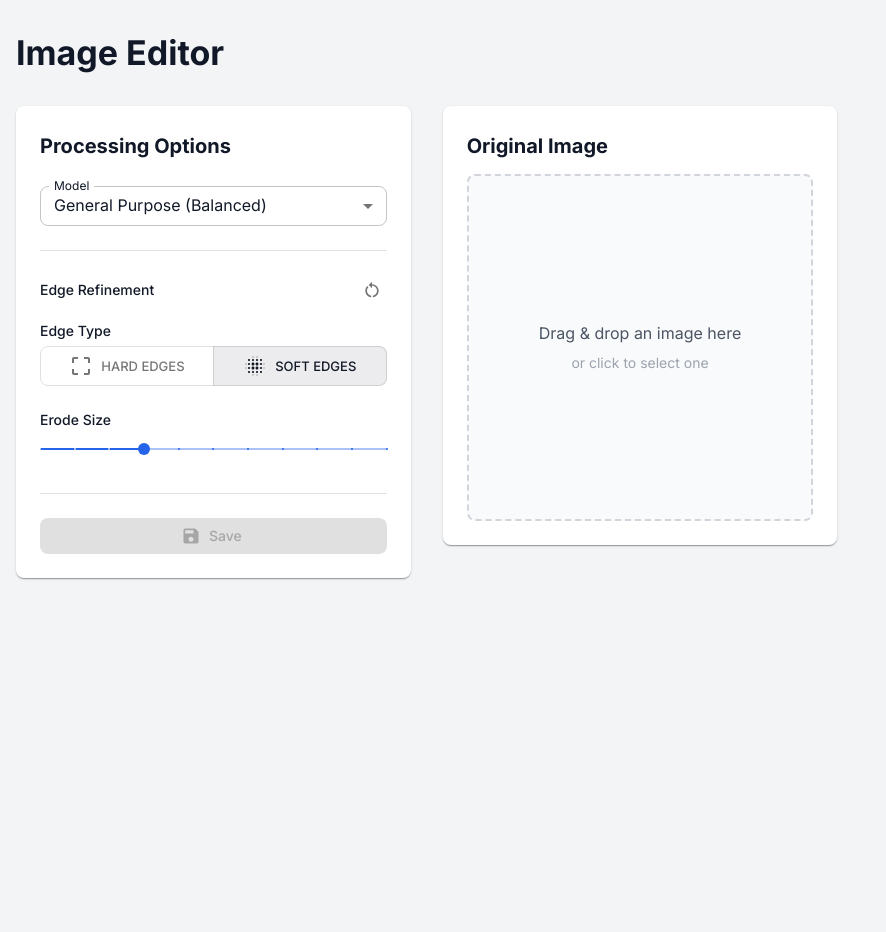
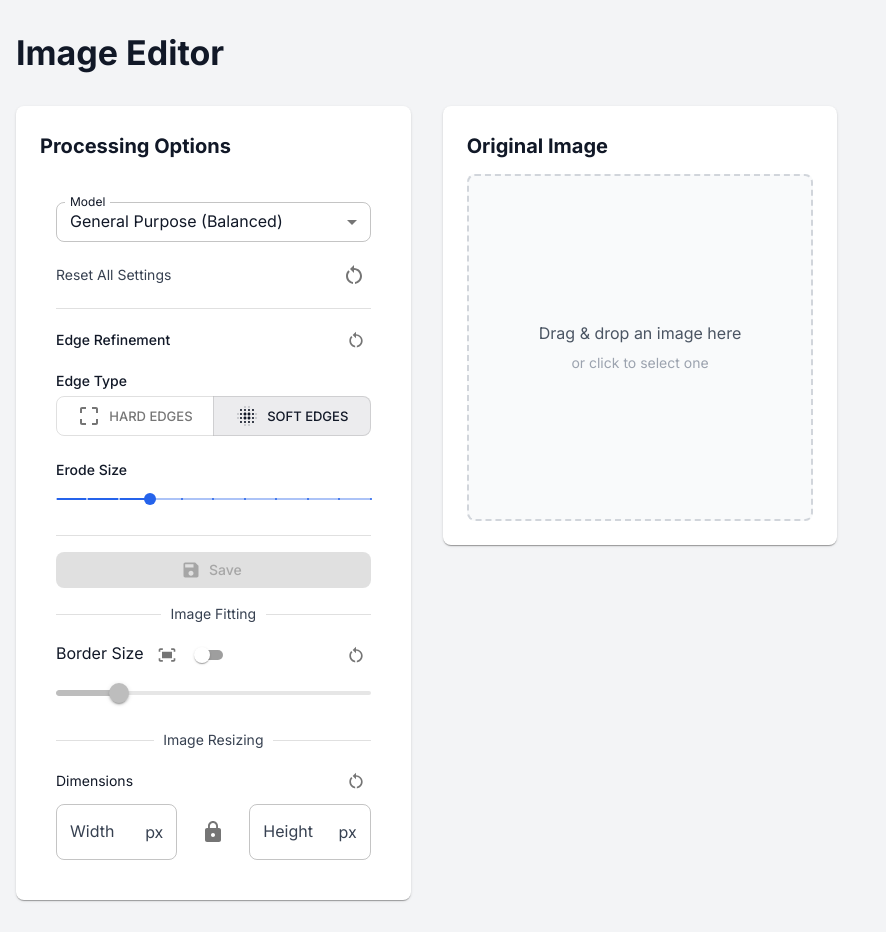
Before and after one commit to astrimbu/background-remover, a Next.js app in the folder frontend/: page / in a window 1280 px wide. Shown: the whole page, without its empty margins (0-886 px from the left). Before the commit the page ends 800 px from the top, so only its background shows below. Built offline with nearby package versions, Linux system fonts and the light colour scheme.

Commit message:
Image fitting and resizing, centralized DEFAULT_SETTINGS in frontend
- Implement border fitting, aspect ratio preservation, and precise dimension control
- Update API, store, and types to support new image manipulation settings
- Refactor processing controls with more granular and intuitive settings

```diff
--- a/frontend/components/ProcessingControls/index.tsx
+++ b/frontend/components/ProcessingControls/index.tsx
@@ -2,7 +2,7 @@
 
 import { useCallback, useState, useEffect } from 'react';
 import { useEditorStore } from '@/stores/editorStore';
-import { AVAILABLE_MODELS } from '@/types/editor';
+import { AVAILABLE_MODELS, DEFAULT_SETTINGS } from '@/types/editor';
 import { imageApi } from '@/lib/api';
 import {
   FormControl,
@@ -22,24 +22,26 @@ import {
   IconButton,
   Tooltip,
   ToggleButtonGroup,
-  ToggleButton
+  ToggleButton,
+  TextField,
+  InputAdornment,
+  Switch
 } from '@mui/material';
 import SaveIcon from '@mui/icons-material/Save';
 import RestartAltIcon from '@mui/icons-material/RestartAlt';
 import CropFreeIcon from '@mui/icons-material/CropFree';
 import BlurOnIcon from '@mui/icons-material/BlurOn';
-
-// Default values for edge refinement settings
-const defaultEdgeSettings = {
-  foregroundThreshold: 50,
-  erodeSize: 3
-};
+import AspectRatioIcon from '@mui/icons-material/AspectRatio';
+import FitScreenIcon from '@mui/icons-material/FitScreen';
+import LockIcon from '@mui/icons-material/Lock';
+import LockOpenIcon from '@mui/icons-material/LockOpen';
 
 export function ProcessingControls() {
   const settings = useEditorStore(state => state.settings);
   const currentImage = useEditorStore(state => state.currentImage);
   const processedImage = useEditorStore(state => state.processedImage);
-  const { updateSettings, addToHistory } = useEditorStore(state => state.actions);
+  const originalDimensions = useEditorStore(state => state.originalDimensions);
+  const { updateSettings, addToHistory, resetSettings } = useEditorStore(state => state.actions);
 
   const [isProcessing, setIsProcessing] = useState(false);
   const [error, setError] = useState<string | null>(null);
@@ -125,13 +127,72 @@ export function ProcessingControls() {
 
   const handleResetEdgeSettings = useCallback(() => {
     updateSettings({
-      foregroundThreshold: defaultEdgeSettings.foregroundThreshold,
-      erodeSize: defaultEdgeSettings.erodeSize
+      foregroundThreshold: DEFAULT_SETTINGS.foregroundThreshold,
+      erodeSize: DEFAULT_SETTINGS.erodeSize
     });
   }, [updateSettings]);
 
+  const handleResetFittingSettings = useCallback(() => {
+    updateSettings({
+      borderEnabled: DEFAULT_SETTINGS.borderEnabled,
+      borderSize: DEFAULT_SETTINGS.borderSize
+    });
+  }, [updateSettings]);
+
+  const handleResetResizingSettings = useCallback(() => {
+    updateSettings({
+      targetWidth: originalDimensions?.width ?? null,
+      targetHeight: originalDimensions?.height ?? null,
+      maintainAspectRatio: DEFAULT_SETTINGS.maintainAspectRatio
+    });
+  }, [updateSettings, originalDimensions]);
+
+  const handleResetAll = useCallback(() => {
+    resetSettings();
+  }, [resetSettings]);
+
+  const handleAspectRatioToggle = useCallback(() => {
+    updateSettings({ maintainAspectRatio: !settings.maintainAspectRatio });
+  }, [settings.maintainAspectRatio, updateSettings]);
+
+  const handleDimensionChange = useCallback((dimension: 'targetWidth' | 'targetHeight') => (event: React.ChangeEvent<HTMLInputElement>) => {
+    const value = event.target.value === '' ? null : Number(event.target.value);
+    if (value === null || (value > 0 && value <= 10000)) {
+      if (settings.maintainAspectRatio && currentImage) {
+        const img = new Image();
+        img.src = URL.createObjectURL(currentImage);
+        img.onload = () => {
+          const aspectRatio = img.width / img.height;
+          if (dimension === 'targetWidth' && value !== null) {
+            updateSettings({
+              targetWidth: value,
+              targetHeight: Math.round(value / aspectRatio)
+            });
+          } else if (dimension === 'targetHeight' && value !== null) {
+            updateSettings({
+              targetHeight: value,
+              targetWidth: Math.round(value * aspectRatio)
+            });
+          } else {
+            updateSettings({
+              [dimension]: value
+            });
+          }
+        };
+      } else {
+        updateSettings({
+          [dimension]: value
+        });
+      }
+    }
+  }, [settings.maintainAspectRatio, currentImage, updateSettings]);
+
+  const handleBorderToggle = useCallback(() => {
+    updateSettings({ borderEnabled: !settings.borderEnabled });
+  }, [settings.borderEnabled, updateSettings]);
+
   return (
-    <Stack spacing={3}>
+    <Stack spacing={2} sx={{ width: '100%', p: 2 }}>
       {/* Model Selection */}
       <FormControl>
         <InputLabel id="model-select-label" sx={{ color: 'text.primary' }}>Model</InputLabel>
@@ -152,6 +213,17 @@ export function ProcessingControls() {
         </Select>
       </FormControl>
 
+      <Box sx={{ display: 'flex', alignItems: 'center', justifyContent: 'space-between', mt: 2 }}>
+        <Typography variant="body2" color="text.secondary">
+          Reset All Settings
+        </Typography>
+        <Tooltip title="Reset all settings to defaults">
+          <IconButton onClick={handleResetAll} size="small">
+            <RestartAltIcon />
+          </IconButton>
+        </Tooltip>
+      </Box>
+
       <Divider />
 
       {/* Edge Refinement */}
@@ -160,7 +232,7 @@ export function ProcessingControls() {
           <Typography variant="subtitle2" sx={{ color: 'text.primary', fontWeight: 'medium' }}>
             Edge Refinement
           </Typography>
-          <Tooltip title="Reset to defaults">
+          <Tooltip title="Reset edge settings">
             <IconButton
               onClick={handleResetEdgeSettings}
               size="small"
@@ -252,6 +324,95 @@ export function ProcessingControls() {
           <CircularProgress size={24} />
         </Box>
       )}
+
+      <Divider sx={{ my: 2 }}>
+        <Typography variant="body2" color="text.secondary">
+          Image Fitting
+        </Typography>
+      </Divider>
+
+      <Box>
+        <Box sx={{ display: 'flex', alignItems: 'center', justifyContent: 'space-between', mb: 1 }}>
+          <Box sx={{ display: 'flex', alignItems: 'center' }}>
+            <Typography>
+              Border Size
+              <Tooltip title="Adds padding around the image content">
+                <IconButton size="small" sx={{ ml: 1 }}>
+                  <FitScreenIcon fontSize="small" />
+                </IconButton>
+              </Tooltip>
+            </Typography>
+            <Switch
+              checked={settings.borderEnabled}
+              onChange={handleBorderToggle}
+              size="small"
+              sx={{ ml: 1 }}
+            />
+          </Box>
+          <Tooltip title="Reset border settings">
+            <IconButton onClick={handleResetFittingSettings} size="small">
+              <RestartAltIcon fontSize="small" />
+            </IconButton>
+          </Tooltip>
+        </Box>
+        <Slider
+          value={localSettings.borderSize}
+          onChange={handleSliderChange('borderSize')}
+          onChangeCommitted={handleSliderChangeCommitted('borderSize')}
+          min={0}
+          max={50}
+          disabled={!settings.borderEnabled}
+          valueLabelDisplay="auto"
+          valueLabelFormat={(value) => `${value}%`}
+        />
+      </Box>
+
+      <Divider sx={{ my: 2 }}>
+        <Typography variant="body2" color="text.secondary">
+          Image Resizing
+        </Typography>
+      </Divider>
+
+      <Box>
+        <Box sx={{ display: 'flex', alignItems: 'center', justifyContent: 'space-between', mb: 1 }}>
+          <Typography variant="body2">Dimensions</Typography>
+          <Tooltip title="Reset to original dimensions">
+            <IconButton onClick={handleResetResizingSettings} size="small">
+              <RestartAltIcon fontSize="small" />
+            </IconButton>
+          </Tooltip>
+        </Box>
+
+        <Stack direction="row" spacing={2} alignItems="center">
+          <FormControl fullWidth>
+            <TextField
+              label="Width"
+              type="number"
+              value={settings.targetWidth ?? ''}
+              onChange={handleDimensionChange('targetWidth')}
+              InputProps={{
+                endAdornment: <InputAdornment position="end">px</InputAdornment>
+              }}
+            />
+          </FormControl>
+
+          <IconButton onClick={handleAspectRatioToggle}>
+            {settings.maintainAspectRatio ? <LockIcon /> : <LockOpenIcon />}
+          </IconButton>
+
+          <FormControl fullWidth>
+            <TextField
+              label="Height"
+              type="number"
+              value={settings.targetHeight ?? ''}
+              onChange={handleDimensionChange('targetHeight')}
+              InputProps={{
+                endAdornment: <InputAdornment position="end">px</InputAdornment>
+              }}
+            />
+          </FormControl>
+        </Stack>
+      </Box>
     </Stack>
   );
 }
--- a/frontend/stores/editorStore.ts
+++ b/frontend/stores/editorStore.ts
@@ -1,27 +1,41 @@
 import { create } from 'zustand';
 import { devtools } from 'zustand/middleware';
-import { EditorState, ProcessingOptions, AVAILABLE_MODELS, HistoryEntry } from '@/types/editor';
-
-const initialSettings: ProcessingOptions = {
-  model: 'u2net',
-  foregroundThreshold: 50,
-  erodeSize: 3
-};
+import { EditorState, ProcessingOptions, AVAILABLE_MODELS, HistoryEntry, DEFAULT_SETTINGS } from '@/types/editor';
 
 export const useEditorStore = create<EditorState>()(
   devtools(
     (set) => ({
       currentImage: null,
       processedImage: null,
+      originalDimensions: null,
       history: [],
-      settings: initialSettings,
+      settings: DEFAULT_SETTINGS,
       maximizedView: null,
       actions: {
-        setCurrentImage: (file) => set({ currentImage: file }),
+        setCurrentImage: (file) => {
+          // When setting a new image, read its dimensions
+          const img = new Image();
+          img.onload = () => {
+            URL.revokeObjectURL(img.src);
+            set((state) => ({
+              currentImage: file,
+              originalDimensions: { width: img.width, height: img.height },
+              // Only update dimensions if they haven't been set by the user
+              settings: {
+                ...state.settings,
+                targetWidth: state.settings.targetWidth ?? img.width,
+                targetHeight: state.settings.targetHeight ?? img.height
+              }
+            }));
+          };
+          img.src = URL.createObjectURL(file);
+        },
         updateSettings: (settings) =>
           set((state) => ({
             settings: { ...state.settings, ...settings }
           })),
+        setOriginalDimensions: (dimensions) =>
+          set({ originalDimensions: dimensions }),
         addToHistory: (imageUrl) =>
           set((state) => {
             const newEntry: HistoryEntry = {
@@ -40,7 +54,16 @@ export const useEditorStore = create<EditorState>()(
             processedImage: entry.imageUrl
           })),
         setMaximizedView: (view: 'original' | 'processed' | null) =>
-          set({ maximizedView: view })
+          set({ maximizedView: view }),
+        resetSettings: () =>
+          set((state) => ({
+            settings: {
+              ...DEFAULT_SETTINGS,
+              // If we have original dimensions, use them for target dimensions
+              targetWidth: state.originalDimensions?.width ?? null,
+              targetHeight: state.originalDimensions?.height ?? null
+            }
+          }))
       }
     }),
     { name: 'editor-store' }
--- a/frontend/types/editor.ts
+++ b/frontend/types/editor.ts
@@ -13,6 +13,13 @@ export interface ProcessingOptions {
   model: keyof typeof AVAILABLE_MODELS;
   foregroundThreshold: number;  // Used for edge softness
   erodeSize: number;
+  // Image fitting options
+  borderEnabled: boolean;  // Whether to apply border fitting
+  borderSize: number;  // Border/padding size in percentage
+  // Image resizing options
+  targetWidth: number | null;  // Target width in pixels (null means auto)
+  targetHeight: number | null;  // Target height in pixels (null means auto)
+  maintainAspectRatio: boolean;  // Whether to maintain aspect ratio during resize
 }
 
 // Available background removal models
@@ -29,14 +36,29 @@ export type ModelType = keyof typeof AVAILABLE_MODELS;
 export interface EditorState {
   currentImage: File | null;
   processedImage: string | null;
+  originalDimensions: { width: number; height: number } | null;  // Track original dimensions
   history: HistoryEntry[];
   settings: ProcessingOptions;
   maximizedView: 'original' | 'processed' | null;
   actions: {
     setCurrentImage: (file: File) => void;
     updateSettings: (settings: Partial<ProcessingOptions>) => void;
+    setOriginalDimensions: (dimensions: { width: number; height: number } | null) => void;
     addToHistory: (imageUrl: string) => void;
     restoreFromHistory: (entry: HistoryEntry) => void;
     setMaximizedView: (view: 'original' | 'processed' | null) => void;
+    resetSettings: () => void;  // Add a dedicated reset action
   };
 }
+
+// Default values for the editor store
+export const DEFAULT_SETTINGS: ProcessingOptions = {
+  model: "u2net",
+  foregroundThreshold: 50,
+  erodeSize: 3,
+  borderEnabled: false,
+  borderSize: 10,
+  targetWidth: null,
+  targetHeight: null,
+  maintainAspectRatio: true
+};
```
Also changed, not shown: frontend/lib/api.ts (+15 -2 lines), 1 other file (tests, documents, lock files or other folders).
